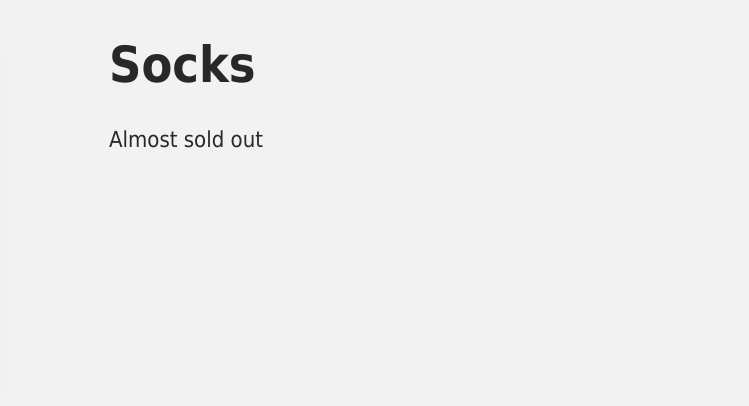
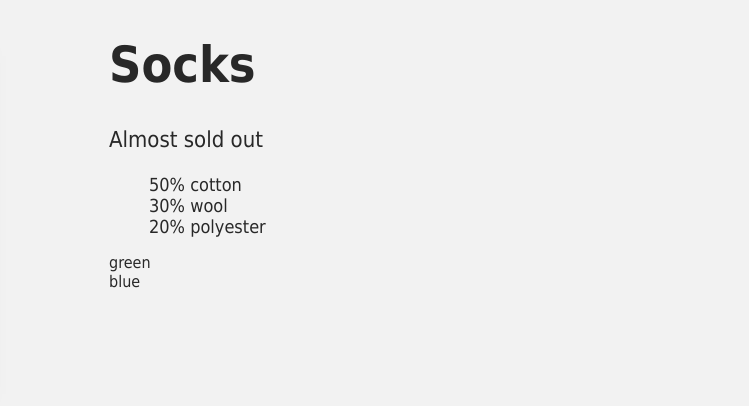
Before and after one commit to kofranek/Vuemastery, a plain HTML site: page index.html in a window 1280 px wide. Shown: the part 99-505 px from the top of the page, 531-1280 px from the left. Drawn offline with nearby package versions, Linux system fonts and the light colour scheme.

Commit message:
lesson  5

```diff
--- a/index.html
+++ b/index.html
@@ -21,7 +21,11 @@
         <p v-if="inventory>10">In stock</p>
         <p v-else-if="inventory <= 10 && inventory > 0">Almost sold out</p>
         <p v-else>Out of stock</p>
-      </div>
+        <ul>
+          <li v-for="detail in details" :key="detail">{{ detail }}</li>
+        </ul>
+        <div v-for="variant in variants" :key="variant.id">{{variant.color}}</div>
+       </div>
     </div>
   </div>
 </div>
--- a/main.js
+++ b/main.js
@@ -4,7 +4,12 @@ const app = Vue.createApp
      return {
        product: 'Socks',
        image: './assets/socks_green.jpg',
-       inventory: 10
+       inventory: 10,
+       details: ['50% cotton', '30% wool', '20% polyester'],
+       variants: [
+         { id: 2234, color: 'green' },
+         { id: 2235, color: 'blue' }
+       ]
      }
    }
  })
```
